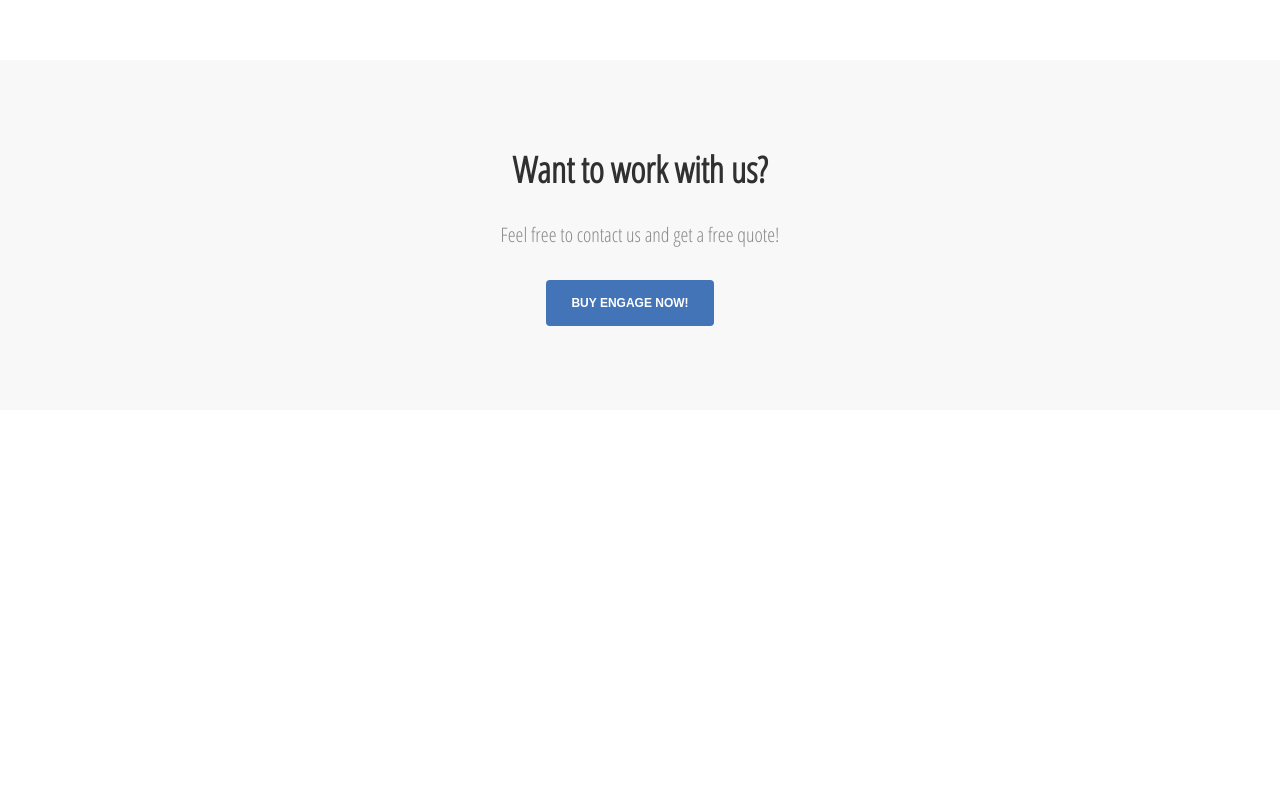
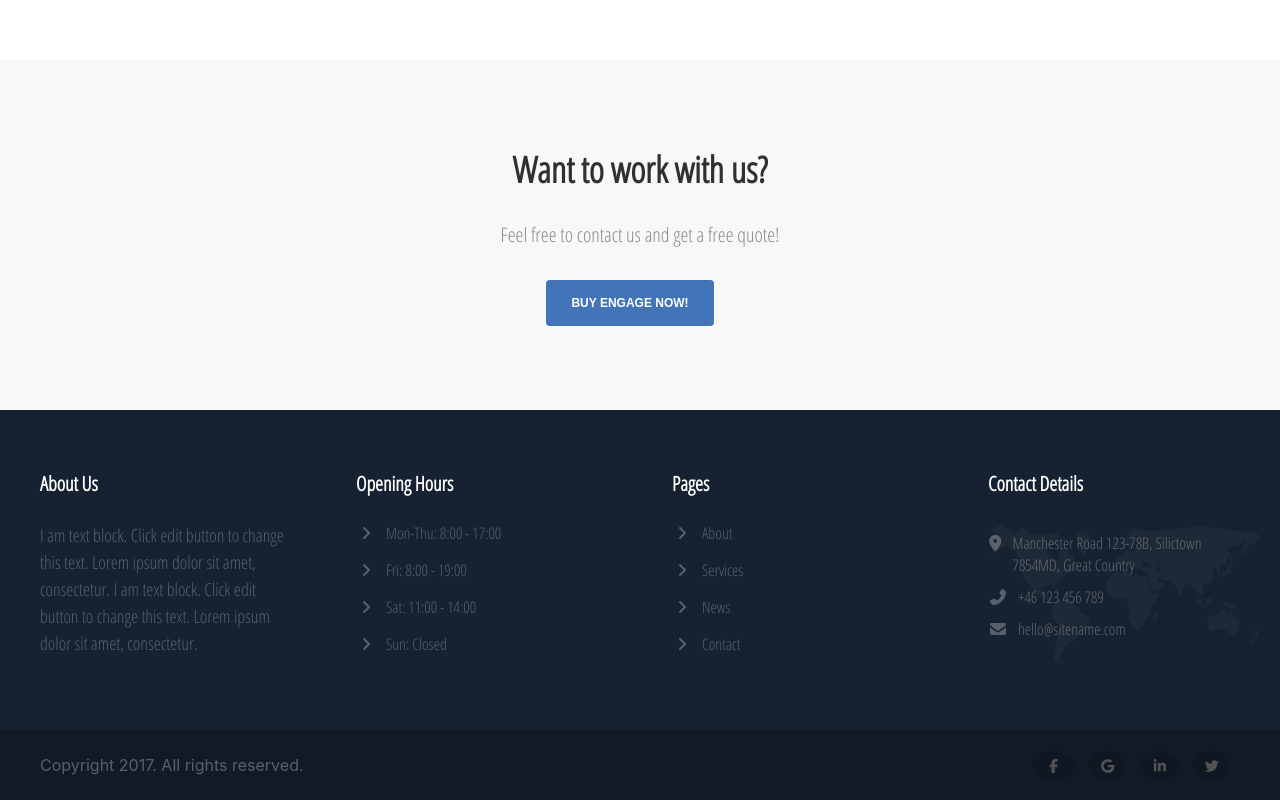
Before and after one commit to AbanoubEdd/EngageTemplate, a plain HTML site: page index.html in a window 1280 px wide. Shown: the part 4149-4949 px from the top of the page. Before the commit the page ends 4559 px from the top, so only its background shows below. Drawn offline with Linux system fonts and the light colour scheme; files whose address does not match are found by name.

Commit message:
Finished All Temp

```diff
--- a/assets/css/style.css
+++ b/assets/css/style.css
@@ -460,3 +460,141 @@ header .animat .scroll-animat span{
 }
 
 /*********** End work ************/
+
+
+/*********** start Footer ************/
+
+footer{
+    padding: 60px 0;
+    background-color: #162231;
+}
+
+footer .row{
+    display: flex;
+    justify-content: space-between;
+    align-items: flex-start;
+}
+
+footer .row .footer-info{
+    flex: 21%;
+    max-width: 21%;
+
+}
+footer .row .footer-info h4{
+    color: #fff;
+    font-size: 20px;
+    margin-bottom: 25px;
+}
+footer .row .footer-info .about-desc p{
+    color: #58606b ;
+    line-height:27px;
+    font-size: 18px;
+}
+footer .row .footer-info ul{
+    list-style: none;
+    color: #58606b;
+}
+footer .row .footer-info ul li{
+    margin: 15px 0;
+}
+footer .row .footer-info .hours-info h4{
+    padding-top: 20px;
+}
+footer .row .footer-info .svg-inline--fa{
+    margin-right: 10px;
+    color: #58606b;
+    margin-top: 3px;
+
+}
+.footer-info ul li a , .Contact-info .contact-list a{
+    text-decoration: none;
+    color: #58606b;
+    cursor: pointer;
+    z-index: 555;
+
+}
+.footer-info ul li a:hover , .Contact-info .contact-list a:hover{
+    color: #0275d8;
+}
+.footer-info .Contact-info{
+    width: 100%;
+    height: 100%;
+    position: relative;
+    z-index: 6464;
+
+}
+
+.contact-list{
+    display: flex;
+    justify-content: flex-start;
+    align-items: flex-start;
+    color: #58606b;
+    padding-top: 10px;
+
+}
+
+.Contact-info-img{
+    position: absolute;
+    top: 0;
+    left: 0;
+    opacity: 0.1;
+}
+.Contact-info .contact-list a , .Contact-info .contact-list span {
+color: #A9A9A9 ;
+opacity: 0.5;
+}
+/*********** End Footer ************/
+
+/*********** Start Bottom-Footer *********/
+
+.Bottom-Footer{
+    background-color: #121b25;
+    padding: 25px 0;
+    font-family: -apple-system, BlinkMacSystemFont, 'Segoe UI', Roboto, Oxygen, Ubuntu, Cantarell, 'Open Sans', 'Helvetica Neue', sans-serif;
+}
+.Bottom-Footer .row{
+    display: flex;
+}
+.Bottom-Footer .Bttm-footer{
+    flex: 50%;
+    max-width: 50%;
+    color: #58606b ;
+}
+
+.Bottom-Footer .Bttm-footer:last-of-type{
+    text-align: right;
+}
+
+.Bttm-footer a{
+    margin-right: 10px;
+    padding: 6px 10px;
+    background-color: #0d16208a;
+    border-radius: 50%;
+    transition: 0.5s;
+}
+.Bttm-footer a:first-child{
+    padding: 6px 12px;
+}
+
+.Bttm-footer a{
+    color: #535353 ;
+    font-size: 14px;
+}
+
+.Bttm-footer a.facebook:hover{
+    background-color: #0275d8;
+    color: white;
+}
+.Bttm-footer a.google:hover{
+    background-color:#DD4B39;
+    color: white;
+}
+.Bttm-footer a.linkedin:hover{
+    background-color: #007BB5;
+    color: white;
+}
+.Bttm-footer a.twitter:hover{
+    background-color: #00ACED;
+    color: white;
+}
+/*********** End Bottom-Footer *********/
--- a/index.html
+++ b/index.html
@@ -104,7 +104,6 @@
             </div>
         </div>
     </section>
-
     <!-- End section -->
 
     <!-- Start Who are we -->
@@ -129,7 +128,6 @@
             </div>
         </div>
     </section>
-
     <!-- End Who are we -->
 
     <!-- Start Who are we-2 -->
@@ -154,7 +152,6 @@
             </div>
         </div>
     </section>
-
     <!-- End Who are we-2 -->
 
     <!-- Start Services -->
@@ -270,7 +267,6 @@
             </div>
         </div>
     </section>
-
     <!-- End Logos -->
 
     <!-- Start Work -->
@@ -283,14 +279,77 @@
             </div>
         </div>
     </section>
+    <!-- End Work -->
 
-    <!-- Start Work -->
+    <!-- Start Footer -->
+    <footer>
+        <div class="container">
+            <div class="row">
+                <div class="footer-info">
+                    <h4>About Us</h4>
+                    <div class="about-desc">
+                        <p>I am text block. Click edit button to change this text. Lorem ipsum dolor sit amet, consectetur. I am text block. Click edit button to change this text. Lorem ipsum dolor sit amet, consectetur.</p>
+                    </div>
+                </div>
 
+                <div class="footer-info">
+                    <h4>Opening Hours</h4>
+                    <div class="hours-info">
+                        <ul>
+                            <li><i class="fas fa-angle-right"></i>Mon-Thu: 8:00 - 17:00</li>
+                            <li><i class="fas fa-angle-right"></i>Fri: 8:00 - 19:00</li>
+                            <li><i class="fas fa-angle-right"></i>Sat: 11:00 - 14:00</li>
+                            <li><i class="fas fa-angle-right"></i>Sun: Closed</li>
+                        </ul>
+                    </div>
+                </div>
 
+                <div class="footer-info">
+                    <h4>Pages</h4>
+                    <div class="Pages-info">
+                        <ul>
+                            <li><i class="fas fa-angle-right"></i><a href="#">About</a></li>
+                            <li><i class="fas fa-angle-right"></i><a href="#">Services</a></li>
+                            <li><i class="fas fa-angle-right"></i><a href="#">News</a></li>
+                            <li><i class="fas fa-angle-right"></i><a href="#">Contact</a></li>
+                        </ul>
+                    </div>
+                </div>
+                <div class="footer-info">
+                    <h4>Contact Details</h4>
+                    <div class="Contact-info">
 
+                        <img class="Contact-info-img" src="assets/img/contact-details-map.png" alt="" srcset="">
 
+                        <div class="contact-list"><i class="fas fa-map-marker-alt"></i><span>Manchester Road 123-78B, Silictown 7854MD, Great Country</span></div>
+                        <div class="contact-list"><i class="fas fa-phone-alt"></i><a href="#">+46 123 456 789</a></div>
+                        <div class="contact-list"><i class="fas fa-envelope"></i><a href="#">hello@sitename.com</a></div>
 
+                    </div>
+                </div>
+            </div>
+        </div>
+    </footer>
+    <!-- End Footer -->
 
+    <!-- Start Bottom-Footer -->
+    <section class="Bottom-Footer">
+        <div class="container">
+            <div class="row">
+                <div class="Bttm-footer">
+                    <p>Copyright 2017. All rights reserved.</p>
+                </div>
+                <div class="Bttm-footer">
+                    <a class="facebook" href="#"><i class="fab fa-facebook-f"></i></a>
+                    <a class="google" href="#"><i class="fab fa-google"></i></a>
+                    <a class="linkedin" href="#"><i class="fab fa-linkedin-in"></i></a>
+                    <a class="twitter" href="#"><i class="fab fa-twitter"></i></a>
+
+                </div>
+            </div>
+        </div>
+    </section>
+    <!-- End Bottom-Footer -->
 
 </body>
 </html>
```
Also changed, not shown: Template Full Screen.png (added).
